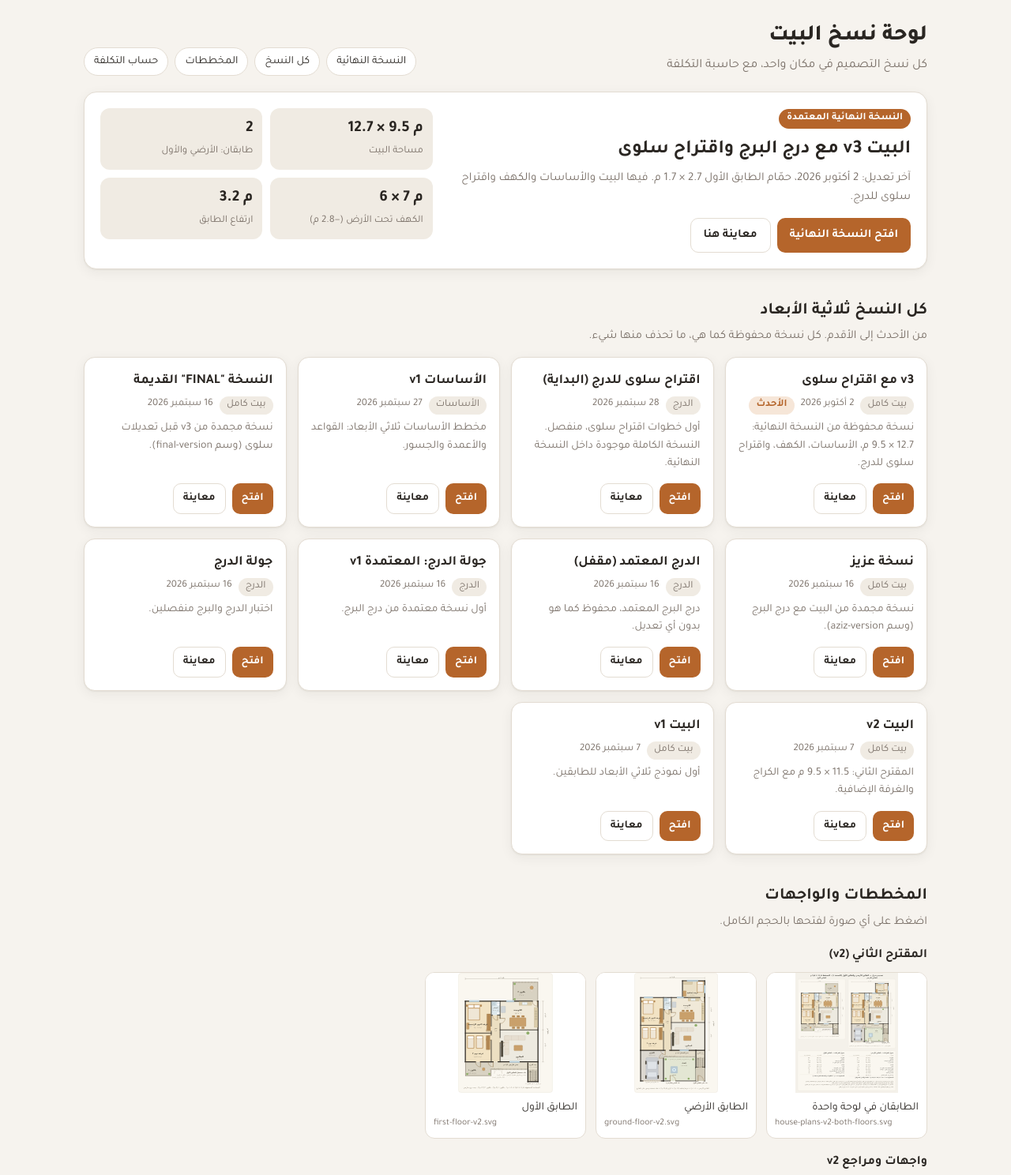
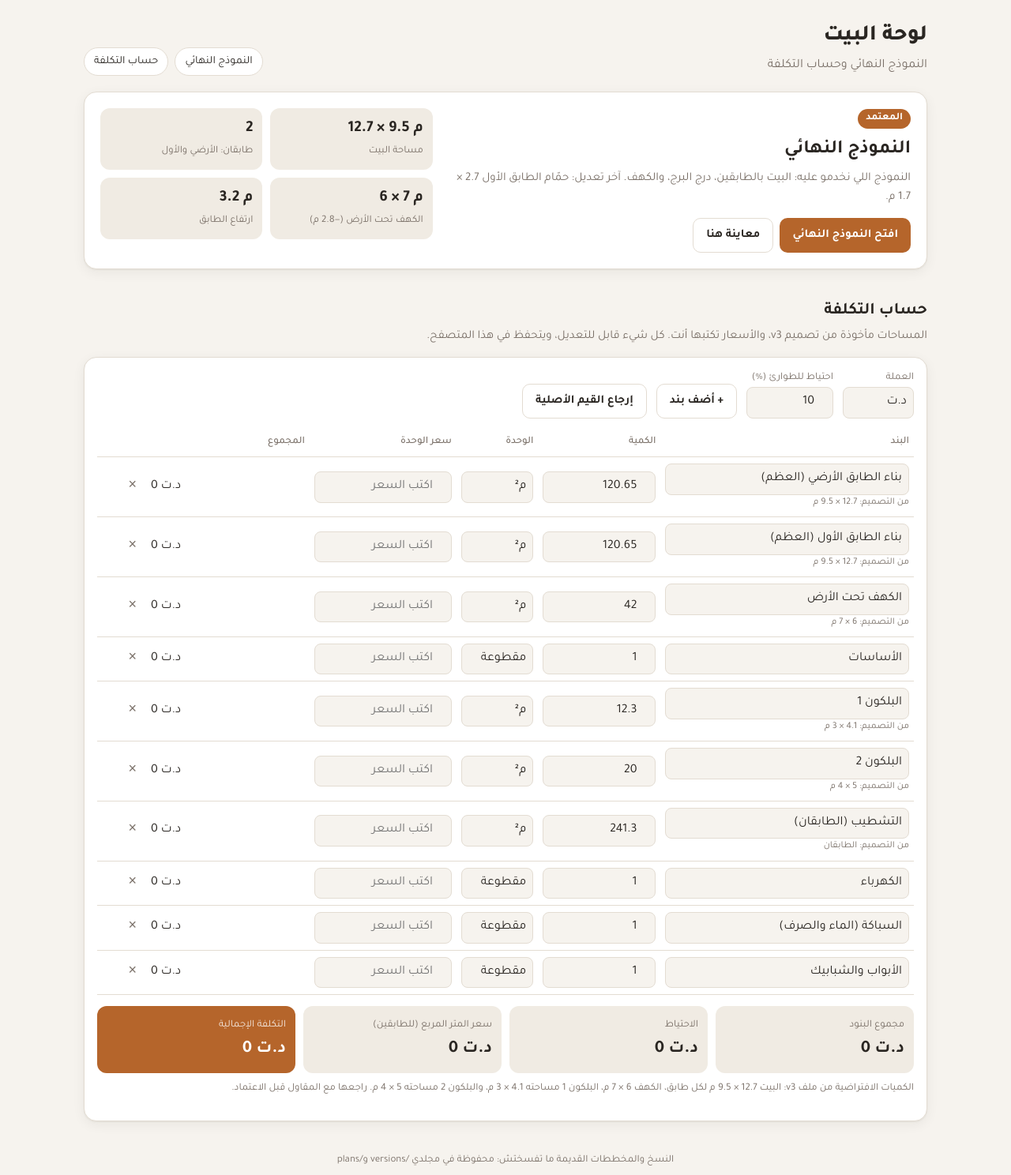
Before and after one commit to HamzaMansouri7/house-3d, a plain HTML site: page dashboard.html in a window 1280 px wide. Shown: the top 1488 px of the page at 79% size. Drawn offline with Linux system fonts and the light colour scheme.

Commit message:
feat: dashboard shows only the final model and the cost calculator
- Salwa section renamed "النموذج النهائي"; dashboard opens it directly (#sSalwa)
- old 3D versions and plans removed from the dashboard (files kept in versions/ and plans/)

Co-Authored-By: Claude Opus 5.5 <noreply@anthropic.com>

```diff
--- a/dashboard.html
+++ b/dashboard.html
@@ -3,7 +3,7 @@
 <head>
 <meta charset="utf-8">
 <meta name="viewport" content="width=device-width, initial-scale=1">
-<title>لوحة نسخ البيت</title>
+<title>لوحة البيت</title>
 <link rel="preconnect" href="https://fonts.googleapis.com">
 <link rel="preconnect" href="https://fonts.gstatic.com" crossorigin>
 <link href="https://fonts.googleapis.com/css2?family=Tajawal:wght@400;500;700;800&display=swap" rel="stylesheet">
@@ -105,13 +105,11 @@ input[type=number]{direction:ltr;text-align:right}
 <div class="wrap">
 <header>
   <div>
-    <h1>لوحة نسخ البيت</h1>
-    <p class="sub">كل نسخ التصميم في مكان واحد، مع حاسبة التكلفة</p>
+    <h1>لوحة البيت</h1>
+    <p class="sub">النموذج النهائي وحساب التكلفة</p>
   </div>
   <nav>
-    <a href="#final">النسخة النهائية</a>
-    <a href="#versions">كل النسخ</a>
-    <a href="#plans">المخططات</a>
+    <a href="#final">النموذج النهائي</a>
     <a href="#cost">حساب التكلفة</a>
   </nav>
 </header>
@@ -119,12 +117,12 @@ input[type=number]{direction:ltr;text-align:right}
 <section id="final" style="margin-top:0">
   <div class="hero">
     <div>
-      <span class="tag">النسخة النهائية المعتمدة</span>
-      <h3>البيت v3 مع درج البرج واقتراح سلوى</h3>
-      <p class="lead" style="margin:0">آخر تعديل: 2 أكتوبر 2026، حمّام الطابق الأول 2.7 × 1.7 م. فيها البيت والأساسات والكهف واقتراح سلوى للدرج.</p>
+      <span class="tag">المعتمد</span>
+      <h3>النموذج النهائي</h3>
+      <p class="lead" style="margin:0">النموذج اللي نخدمو عليه: البيت بالطابقين، درج البرج، والكهف. آخر تعديل: حمّام الطابق الأول 2.7 × 1.7 م.</p>
       <div class="btns">
-        <a class="btn" href="./">افتح النسخة النهائية</a>
-        <button class="btn ghost" data-preview="./" data-title="النسخة النهائية">معاينة هنا</button>
+        <a class="btn" href="./#sSalwa">افتح النموذج النهائي</a>
+        <button class="btn ghost" data-preview="./#sSalwa" data-title="النموذج النهائي">معاينة هنا</button>
       </div>
     </div>
     <div class="facts">
@@ -136,17 +134,7 @@ input[type=number]{direction:ltr;text-align:right}
   </div>
 </section>
 
-<section id="versions">
-  <h2>كل النسخ ثلاثية الأبعاد</h2>
-  <p class="lead">من الأحدث إلى الأقدم. كل نسخة محفوظة كما هي، ما تحذف منها شيء.</p>
-  <div class="grid" id="vgrid"></div>
-</section>
 
-<section id="plans">
-  <h2>المخططات والواجهات</h2>
-  <p class="lead">اضغط على أي صورة لفتحها بالحجم الكامل.</p>
-  <div id="pgroups"></div>
-</section>
 
 <section id="cost">
   <h2>حساب التكلفة</h2>
@@ -174,7 +162,7 @@ input[type=number]{direction:ltr;text-align:right}
   </div>
 </section>
 
-<footer>تصميم البيت · كل النسخ محفوظة في مجلد <span dir="ltr">versions/</span></footer>
+<footer>النسخ والمخططات القديمة ما تفسختش: محفوظة في مجلدي <span dir="ltr">versions/</span> و<span dir="ltr">plans/</span></footer>
 </div>
 
 <dialog id="dlg">
@@ -183,41 +171,9 @@ input[type=number]{direction:ltr;text-align:right}
 </dialog>
 
 <script>
-var VERSIONS=[
-  {f:'versions/house-3d-v3.html',t:'v3 مع اقتراح سلوى',d:'2026-10-02',k:'بيت كامل',hot:'الأحدث',p:'نسخة محفوظة من النسخة النهائية: 12.7 × 9.5 م، الأساسات، الكهف، واقتراح سلوى للدرج.'},
-  {f:'versions/stairs-SALWA-proposal.html',t:'اقتراح سلوى للدرج (البداية)',d:'2026-09-28',k:'الدرج',p:'أول خطوات اقتراح سلوى، منفصل. النسخة الكاملة موجودة داخل النسخة النهائية.'},
-  {f:'versions/foundation-3d-v1.html',t:'الأساسات v1',d:'2026-09-27',k:'الأساسات',p:'مخطط الأساسات ثلاثي الأبعاد: القواعد والأعمدة والجسور.'},
-  {f:'versions/house-3d-FINAL.html',t:'النسخة "FINAL" القديمة',d:'2026-09-16',k:'بيت كامل',p:'نسخة مجمدة من v3 قبل تعديلات سلوى (وسم final-version).'},
-  {f:'versions/house-3d-AZIZ-version.html',t:'نسخة عزيز',d:'2026-09-16',k:'بيت كامل',p:'نسخة مجمدة من البيت مع درج البرج (وسم aziz-version).'},
-  {f:'versions/stairs-BEST-locked.html',t:'الدرج المعتمد (مقفل)',d:'2026-09-16',k:'الدرج',p:'درج البرج المعتمد، محفوظ كما هو بدون أي تعديل.'},
-  {f:'versions/stairs-tour.approved-v1.html',t:'جولة الدرج: المعتمدة v1',d:'2026-09-16',k:'الدرج',p:'أول نسخة معتمدة من درج البرج.'},
-  {f:'versions/stairs-tour.html',t:'جولة الدرج',d:'2026-09-16',k:'الدرج',p:'اختبار الدرج والبرج منفصلين.'},
-  {f:'versions/house-3d-v2.html',t:'البيت v2',d:'2026-09-07',k:'بيت كامل',p:'المقترح الثاني: 11.5 × 9.5 م مع الكراج والغرفة الإضافية.'},
-  {f:'versions/house-3d-v1.html',t:'البيت v1',d:'2026-09-07',k:'بيت كامل',p:'أول نموذج ثلاثي الأبعاد للطابقين.'}
-];
-var PLANS=[
-  {g:'المقترح الثاني (v2)',items:[
-    ['house-plans-v2-both-floors.svg','الطابقان في لوحة واحدة'],['ground-floor-v2.svg','الطابق الأرضي'],['first-floor-v2.svg','الطابق الأول']]},
-  {g:'واجهات ومراجع v2',items:[
-    ['facade-elevation-v2.png','الواجهة'],['facade-elevation-alt-v2.png','واجهة بديلة'],['facade-elevation-alt-dimensioned-v2.png','واجهة بديلة بالمقاسات'],
-    ['entrance-door-stairwell-elevation-v2.png','باب الدخول وبيت الدرج'],['ground-floor-projected-plan-rdc-v2.png','مسقط الطابق الأرضي'],['first-floor-projected-plan-etage-v2.png','مسقط الطابق الأول']]},
-  {g:'المقترح الأول (v1)',items:[
-    ['house-plans-v1-both-floors.png','الطابقان في لوحة واحدة'],['ground-floor-v1.png','الطابق الأرضي'],['first-floor-v1.png','الطابق الأول'],['house-plans-v1-both-floors.pdf','نسخة PDF للطباعة']]},
-  {g:'المقترحات المبكرة',items:[
-    ['floor-plan-v4.png','مقترح 4'],['floor-plan-v3.png','مقترح 3'],['floor-plan-v2.png','مقترح 2']]}
-];
 function esc(s){return String(s).replace(/[&<>"]/g,function(c){return{'&':'&amp;','<':'&lt;','>':'&gt;','"':'&quot;'}[c];});}
 function fmtDate(d){var p=d.split('-'),m=['يناير','فبراير','مارس','أبريل','مايو','يونيو','يوليو','أغسطس','سبتمبر','أكتوبر','نوفمبر','ديسمبر'];return (+p[2])+' '+m[+p[1]-1]+' '+p[0];}
 
-document.getElementById('vgrid').innerHTML=VERSIONS.map(function(v){
-  return '<div class="card"><h4>'+esc(v.t)+'</h4><div class="meta"><span class="chip">'+esc(v.k)+'</span><span>'+fmtDate(v.d)+'</span>'+(v.hot?'<span class="chip hot">'+esc(v.hot)+'</span>':'')+'</div><p>'+esc(v.p)+'</p><div class="btns"><a class="btn" href="'+v.f+'">افتح</a><button class="btn ghost" data-preview="'+v.f+'" data-title="'+esc(v.t)+'">معاينة</button></div></div>';
-}).join('');
-document.getElementById('pgroups').innerHTML=PLANS.map(function(g){
-  return '<div class="group-title">'+esc(g.g)+'</div><div class="plans">'+g.items.map(function(it){
-    var src='plans/'+it[0],pdf=/\.pdf$/.test(it[0]);
-    return '<a class="plan" href="'+src+'" target="_blank" rel="noopener">'+(pdf?'<img alt="" src="plans/house-plans-v1-both-floors.png">':'<img loading="lazy" alt="'+esc(it[1])+'" src="'+src+'">')+'<span>'+esc(it[1])+'<small dir="ltr">'+esc(it[0])+'</small></span></a>';
-  }).join('')+'</div>';
-}).join('');
 
 /* preview dialog */
 var dlg=document.getElementById('dlg'),frame=document.getElementById('dlgFrame');
```
Also changed, not shown: index.html (+1 -1 lines).
